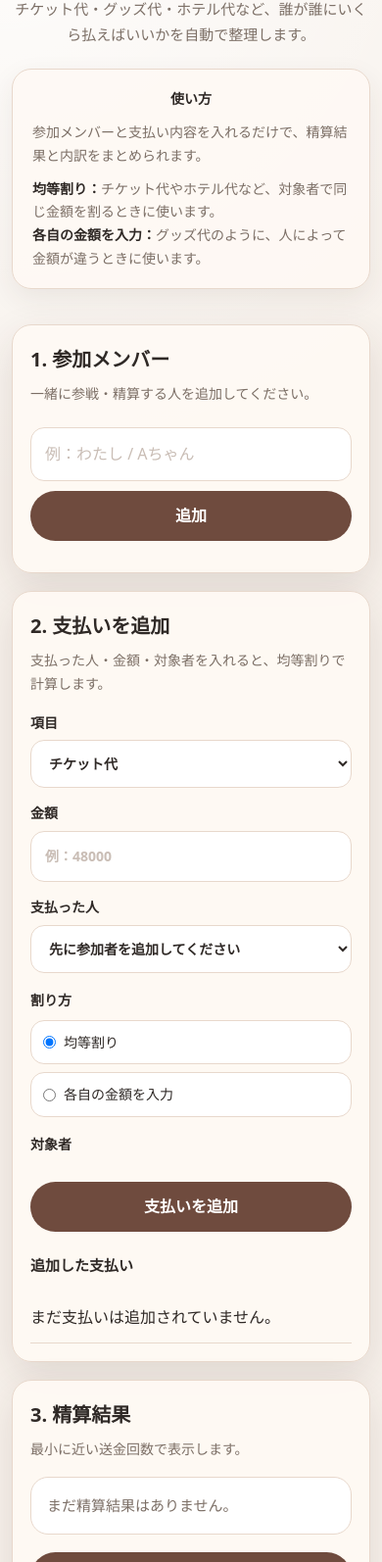
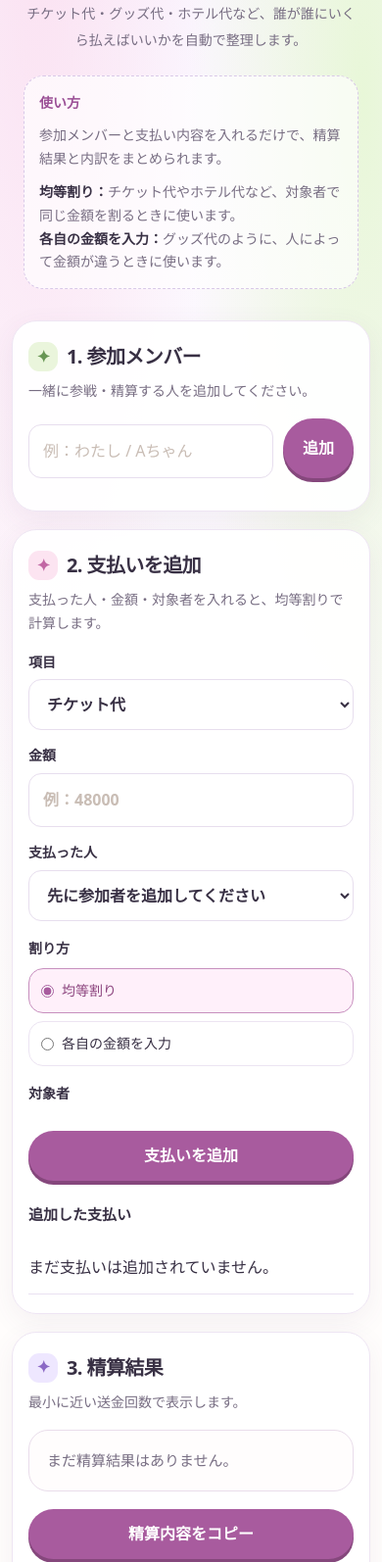
Before and after one commit to rikomuze/settlement-maker, a plain HTML site: page index.html in a window 390 px wide. Shown: the part 129-1723 px from the top of the page at 98% size. Drawn offline with nearby package versions, Linux system fonts and the light colour scheme.

Commit message:
Refresh settlement maker with playful mobile-first UI

```diff
--- a/style.css
+++ b/style.css
@@ -371,3 +371,40 @@ button {
 .mini-guide strong {
   color: var(--text);
 }
+/* 2026 refresh: soft pop, mobile-first */
+:root{--bg:#fcf9ff;--card:#fff;--text:#383044;--muted:#786e83;--line:#e9e1f2;--accent:#a44f95;--accent-light:#f8e7f4;--danger:#ad5171;--shadow:0 8px 28px rgba(94,65,118,.07)}
+body{background:radial-gradient(ellipse at 10% 0%,#fbe1f1 0,transparent 36%),radial-gradient(ellipse at 95% 12%,#e8f7d8 0,transparent 34%),linear-gradient(180deg,#faf5ff,#fffdfc 65%);min-height:100vh}
+.app{width:min(760px,calc(100% - 28px));padding-top:18px}
+.hero{padding:38px 12px 14px}
+.eyebrow{display:inline-block;background:#e8f6d9;color:#556d43;border-radius:100px;padding:6px 15px;font-size:11px;font-weight:800;letter-spacing:.14em}
+h1{font-size:clamp(31px,7vw,49px);letter-spacing:-.035em;font-weight:900}
+.title-accent{color:#ab5ca1}
+.lead{font-size:14px;line-height:1.9}
+.card{border:1px solid #eee5f3;border-radius:25px;background:rgba(255,255,255,.96);box-shadow:var(--shadow);padding:26px;margin-top:18px}
+.card h2{display:flex;align-items:center;gap:9px;font-size:20px;font-weight:900;letter-spacing:-.03em}
+.card h2:before{content:'✦';display:grid;place-items:center;background:#eaf5dc;color:#679653;width:30px;height:30px;border-radius:11px;font-size:17px}
+.card:nth-of-type(2) h2:before{background:#fce4f1;color:#c267a4}
+.result-card h2:before{background:#eee7ff;color:#8b69c5}
+.mini-guide{background:#ffffffa8;box-shadow:none;border:1px dashed #d9c9e8;border-radius:20px;max-width:590px}
+.mini-guide-title{text-align:left;color:#9b5096}
+input,select{border:1.5px solid #e7deee;background:#fff;border-radius:13px;min-height:48px;font-size:16px}
+input:focus,select:focus{outline:3px solid #f5d8ed;border-color:#bd81b4}
+button{min-height:44px;transition:transform .12s,filter .12s}
+button:active{transform:scale(.98)}
+.primary,.input-row button{background:#a85b9e;color:white;box-shadow:0 4px 0 #85477c}
+.primary:hover,.input-row button:hover{filter:brightness(1.05)}
+.secondary{background:#f5eef9;color:#7c658b}
+.checkbox-group{grid-template-columns:repeat(2,minmax(0,1fr))}
+.checkbox-label,.radio-label{border:1.5px solid #ece4f2;border-radius:15px;cursor:pointer;min-height:46px}
+.checkbox-label:has(input:checked),.radio-label:has(input:checked){border-color:#c78fbe;background:#fff0fa;color:#8d467f}
+.checkbox-label input,.radio-label input{accent-color:#a85b9e;min-height:initial}
+.member-list li,.payment-list li{align-items:center;padding:13px 0}
+.member-name{font-weight:800}
+.member-name:before{content:'♥';color:#d88ac1;margin-right:8px}
+.payment-text{font-size:14px;line-height:1.7;overflow-wrap:anywhere}
+.delete-btn{border-radius:10px;background:#fff5f8}
+.result-box{background:#fffdfd;border:1px solid #e9ddeb;border-radius:20px;padding:18px;white-space:normal}
+.result-section-title{color:#a04d95}
+.result-line{font-size:17px;font-weight:800;padding:15px 12px;background:#f9eff8;border-radius:13px;margin:9px 0;border:0;overflow-wrap:anywhere}
+.breakdown-block{background:#f8f7fc;border:0;border-radius:15px}
+@media(max-width:520px){.app{width:calc(100% - 24px)}.hero{padding-top:22px}.card{padding:19px 16px}.input-row{grid-template-columns:minmax(0,1fr) auto}.input-row button{width:auto;padding-inline:20px}.checkbox-group{grid-template-columns:repeat(2,minmax(0,1fr))}.individual-row{grid-template-columns:1fr}.mini-guide{padding:15px}}
```
